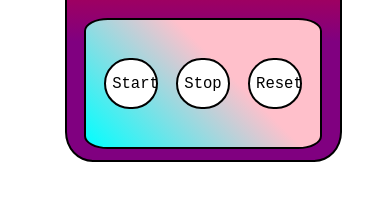
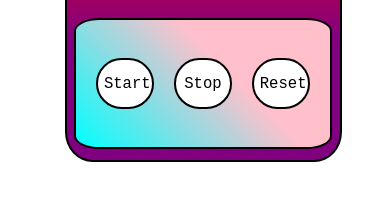
Before and after one commit to SanthoshReign/Stop-Watch-App, a plain HTML site: page index.html in a window 390 px wide. Shown: the part 435-636 px from the top of the page. Drawn offline with Linux system fonts and the light colour scheme.

Commit message:
Update style.css

```diff
--- a/style.css
+++ b/style.css
@@ -109,7 +109,7 @@ button{
     }
     #button{
         height: 15vh;
-        width: 60vw;
+        width: 65vw;
         background-image: linear-gradient(45deg,cyan,pink 60%);
         margin: auto;
         border-bottom-left-radius: 10%;
```
